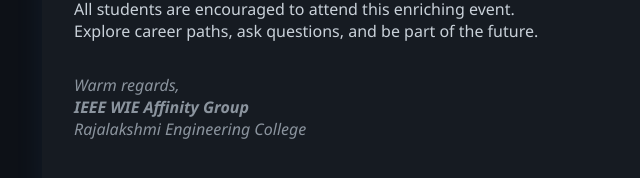
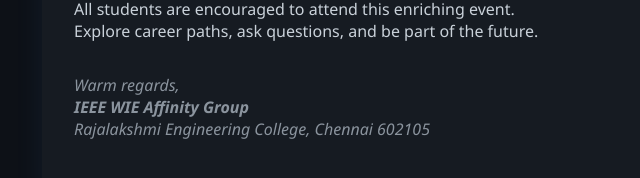
Before and after one commit to CodeforGood1/ieee-wie-event1, a React (Create React App) app: page / in a window 1280 px wide. Shown: the part 1246-1424 px from the top of the page, without its empty margins (116-756 px from the left). Built offline with nearby package versions, Linux system fonts and the light colour scheme.

Commit message:
content change

```diff
--- a/src/App.js
+++ b/src/App.js
@@ -56,7 +56,7 @@
 
           <p className="signature">Warm regards,<br/>
           <strong>IEEE WIE Affinity Group</strong><br/>
-          Rajalakshmi Engineering College</p>
+          Rajalakshmi Engineering College, Chennai 602105</p>
         </section>
       </div>
     </div>
```
